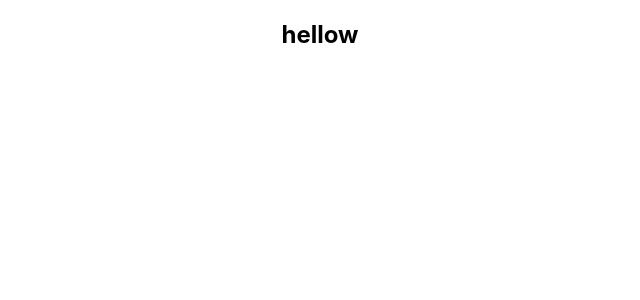
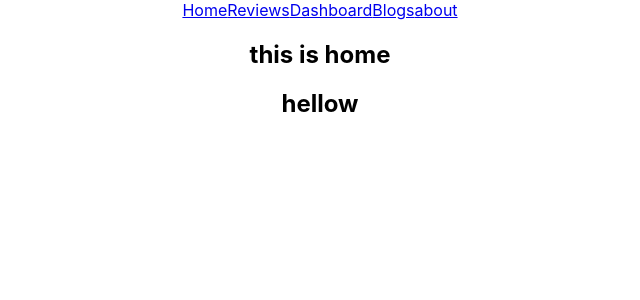
Before and after one commit to akilinjamam/assignment-9, a React (Create React App) app: page / in a window 1280 px wide. Shown: the top 300 px of the page, without its empty margins (320-960 px from the left). Built offline with nearby package versions, Linux system fonts and the light colour scheme.

Commit message:
connected-route-with-link

```diff
--- a/src/App.js
+++ b/src/App.js
@@ -1,9 +1,26 @@
-import logo from './logo.svg';
+
+import { Route, Routes } from 'react-router-dom';
 import './App.css';
+import About from './Component/About/About';
+import Blogs from './Component/Blogs/Blogs';
+import Dashboard from './Component/Dashboard/Dashboard';
+import Header from './Component/Header/Header';
+import Home from './Component/Home/Home';
+import Reviews from './Component/Reviews/Reviews';
 
 function App() {
   return (
     <div className="App">
+      <Header></Header>
+
+      <Routes>
+        <Route path="/" element={<Home></Home>}></Route>
+        <Route path="/home" element={<Home></Home>}></Route>
+        <Route path="/reviews" element={<Reviews></Reviews>}></Route>
+        <Route path="/dashboard" element={<Dashboard></Dashboard>}></Route>
+        <Route path="/blogs" element={<Blogs></Blogs>}></Route>
+        <Route path="/about" element={<About></About>}></Route>
+      </Routes>
       <h2>hellow</h2>
     </div>
   );
--- /dev/null
+++ b/src/Component/Header/Header.js
@@ -0,0 +1,16 @@
+import React from 'react';
+import { Link } from 'react-router-dom';
+
+const Header = () => {
+    return (
+        <div>
+            <Link to='/'>Home</Link>
+            <Link to='/reviews'>Reviews</Link>
+            <Link to='/dashboard'>Dashboard</Link>
+            <Link to='/blogs'>Blogs</Link>
+            <Link to='/about'>about</Link>
+        </div>
+    );
+};
+
+export default Header;
--- a/src/index.js
+++ b/src/index.js
@@ -3,11 +3,14 @@
 import './index.css';
 import App from './App';
 import reportWebVitals from './reportWebVitals';
+import { BrowserRouter } from 'react-router-dom';
 
 ReactDOM.render(
-  <React.StrictMode>
-    <App />
-  </React.StrictMode>,
+  <BrowserRouter>
+    <React.StrictMode>
+      <App />
+    </React.StrictMode>
+  </BrowserRouter>,
   document.getElementById('root')
 );
 
```
Also changed, not shown: src/Component/Header/Header.css (added).
